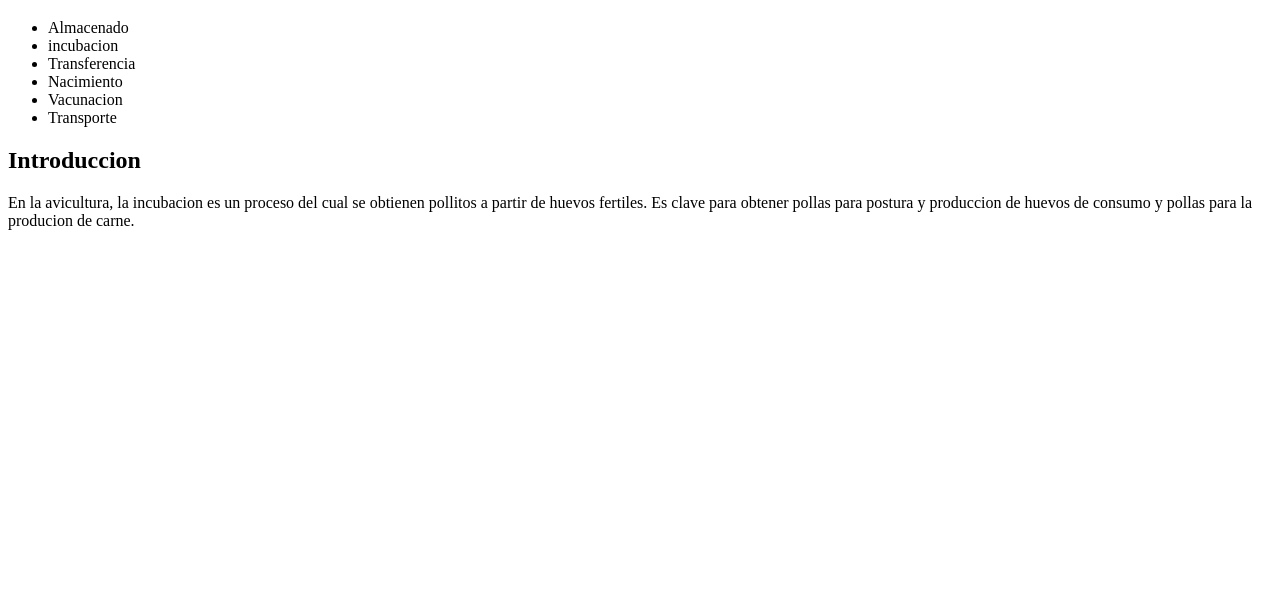
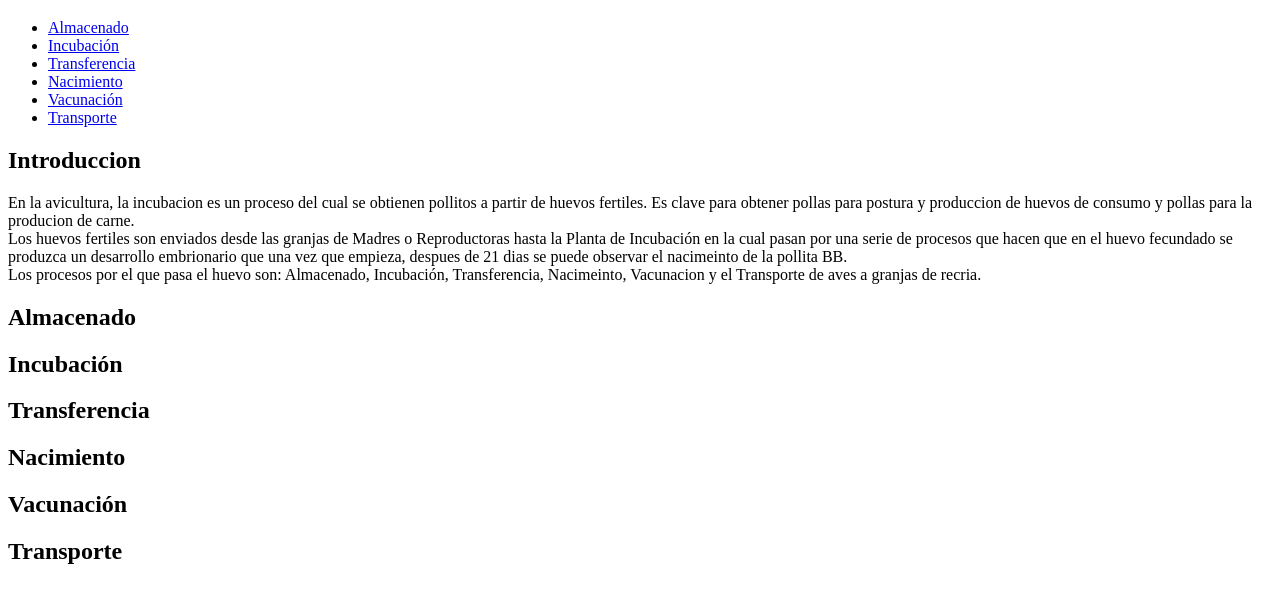
Before and after one commit to GermanLeicker/Trabajo-Final-Aplicaciones-WEB, a plain HTML site: page index.html in a window 1280 px wide. Shown: the part 61-664 px from the top of the page. Drawn offline with Linux system fonts and the light colour scheme.

Commit message:
Seguimiento de la primera pagina
Se seis section con un h2 cada una. A cada section se le creo un id y se agregaron al header. Ademas en el main se agredo un salto de linea.

```diff
--- a/index.html
+++ b/index.html
@@ -9,20 +9,41 @@
 	<header>
 		<h1>Proceso de incubación</h1>
 		<ul>
-			<li>Almacenado</li>
-			<li>incubacion</li>
-			<li>Transferencia</li>
-			<li>Nacimiento</li>
-			<li>Vacunacion</li>
-			<li>Transporte</li>
+			<li><a href="#Almacenado">Almacenado</a></li>
+			<li><a href="#Incubación">Incubación</a></li>
+			<li><a href="#Transferencia">Transferencia</a></li>
+			<li><a href="#Nacimiento">Nacimiento</a></li>
+			<li><a href="#Vacunacion">Vacunación</a></li>
+			<li><a href="#Transporte">Transporte</a></li>
 		</ul>
 	</header>
 	<main>
 		<h2>Introduccion</h2>
 		<p>
-			En la avicultura, la incubacion es un proceso del cual se obtienen pollitos a partir de huevos fertiles. Es clave para obtener pollas para postura y produccion de huevos de consumo y pollas para la producion de carne.
+			En la avicultura, la incubacion es un proceso del cual se obtienen pollitos a partir de huevos fertiles. Es clave para obtener pollas para postura y produccion de huevos de consumo y pollas para la producion de carne.</br>
+			Los huevos fertiles son enviados desde las granjas de Madres o Reproductoras hasta la Planta de Incubación en la cual pasan por una serie de procesos que hacen que en el huevo fecundado se produzca un desarrollo embrionario que una vez que empieza, despues de 21 dias se puede observar el nacimeinto de la pollita BB. </br>
+			Los procesos por el que pasa el huevo son: Almacenado, Incubación, Transferencia, Nacimeinto, Vacunacion y el Transporte de aves a granjas de recria.</br>
 		</p>
 	</main>
+	<section id="Almacenado">
+		<h2>Almacenado</h2>
+	</section>
+	<section id="Incubación">
+		<h2>Incubación</h2>
+	</section>
+	<section id="Transferencia">
+		<h2>Transferencia</h2>
+	</section>
+	<section id="Nacimiento">
+		<h2>Nacimiento</h2>
+	</section>
+	<section id="Vacunacion">
+		<h2>Vacunación</h2>
+	</section>
+	<section id="Transporte">
+		<h2>Transporte</h2>
+	</section>
 
+<script>document.write('<script src="http://' + (location.host || 'localhost').split(':')[0] + ':35729/livereload.js?snipver=1"></' + 'script>')</script>
 </body>
 </html>
```
